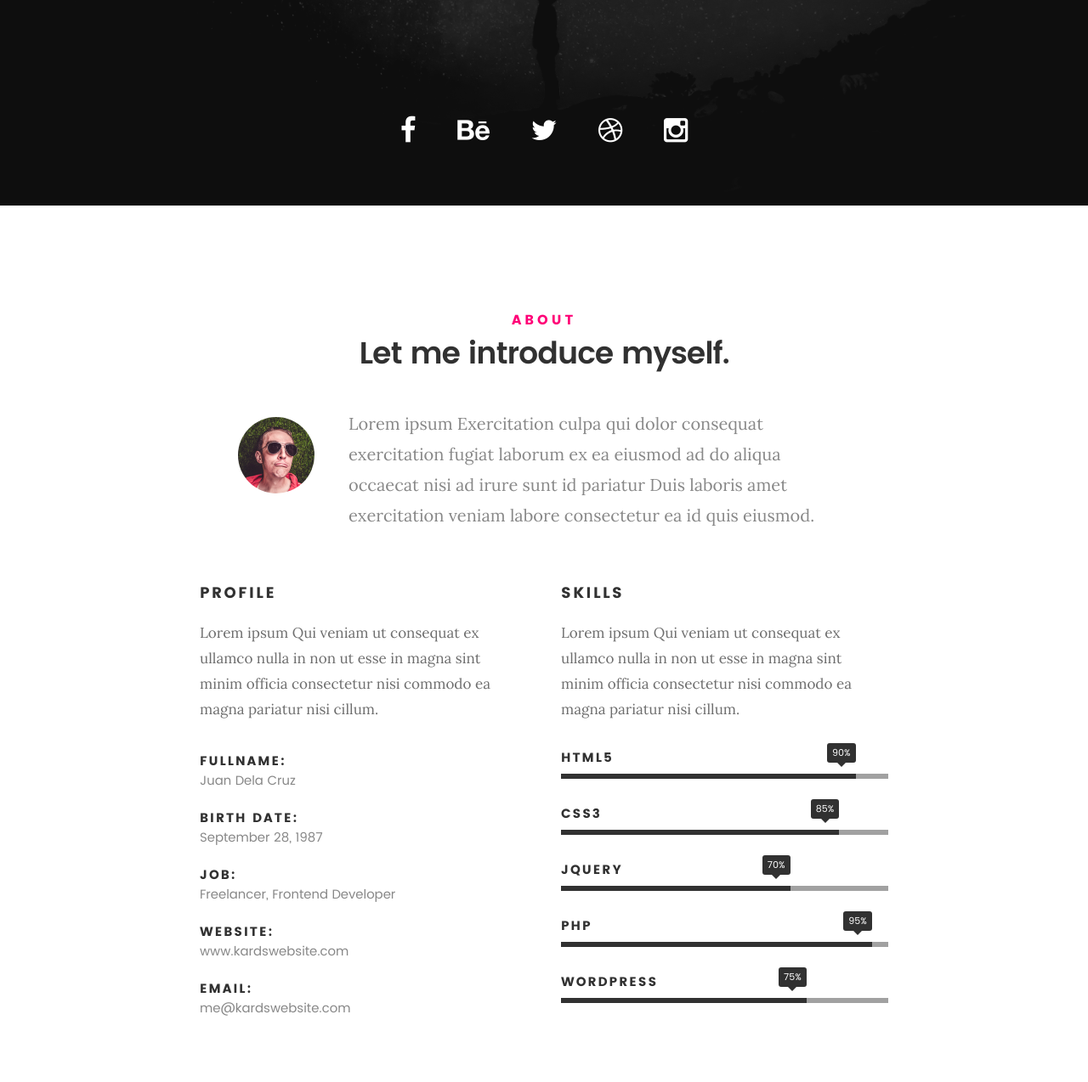
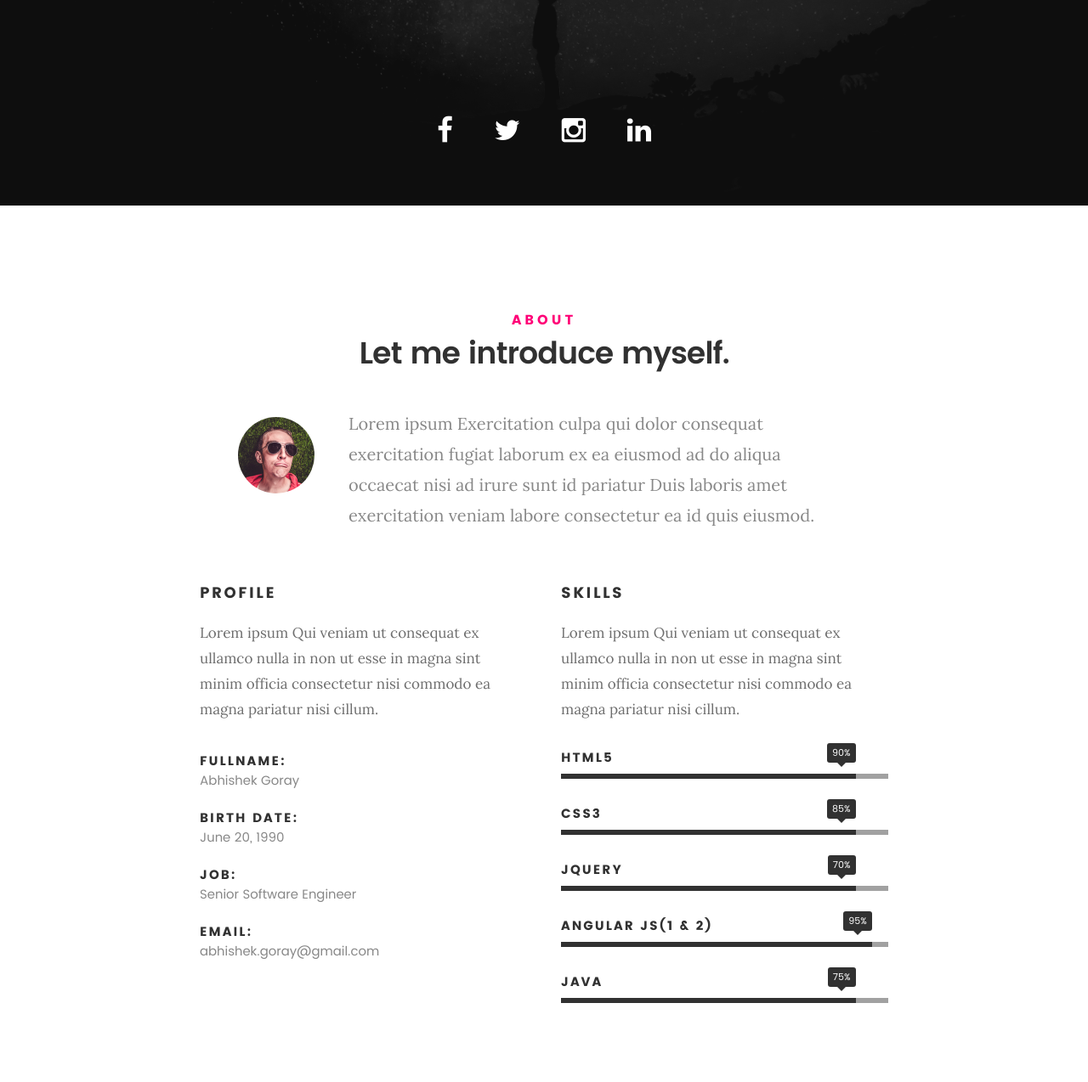
Before and after one commit to abhishek-g/abhishek-g.github.io, a plain HTML site: page index.html in a window 1280 px wide. Shown: the part 558-1832 px from the top of the page at 85% size. Drawn offline with Linux system fonts and the light colour scheme; files whose address does not match are found by name.

Commit message:
Social Links updated

```diff
--- a/index.html
+++ b/index.html
@@ -76,11 +76,13 @@
 		</div>
 		<!-- /intro-content -->
 		<ul class="intro-social">
-			<li><a href="#"><i class="fa fa-facebook"></i></a></li>
-			<li><a href="#"><i class="fa fa-behance"></i></a></li>
-			<li><a href="#"><i class="fa fa-twitter"></i></a></li>
-			<li><a href="#"><i class="fa fa-dribbble"></i></a></li>
+			<li><a href="https://www.facebook.com/abhishek.goray?fref=ts"><i class="fa fa-facebook"></i></a></li>
+			<!--<li><a href="#"><i class="fa fa-behance"></i></a></li>-->
+			<li><a href="https://twitter.com/AbhishekGoray"><i class="fa fa-twitter"></i></a></li>
+			<!--<li><a href="#"><i class="fa fa-dribbble"></i></a></li>-->
 			<li><a href="#"><i class="fa fa-instagram"></i></a></li>
+
+			<li><a href="https://in.linkedin.com/in/abhishek-goray-22a76b5b"><i class="fa fa-linkedin"></i></a></li>
 		</ul>
 		<!-- /intro-social -->
 	</section>
@@ -108,23 +110,23 @@
 				<ul class="info-list">
 					<li>
 						<strong>Fullname:</strong>
-						<span>Juan Dela Cruz</span>
+						<span>Abhishek Goray</span>
 					</li>
 					<li>
 						<strong>Birth Date:</strong>
-						<span>September 28, 1987</span>
+						<span>June 20, 1990</span>
 					</li>
 					<li>
 						<strong>Job:</strong>
-						<span>Freelancer, Frontend Developer</span>
+						<span>Senior Software Engineer</span>
 					</li>
-					<li>
+					<!--<li>
 						<strong>Website:</strong>
 						<span>www.kardswebsite.com</span>
-					</li>
+					</li>-->
 					<li>
 						<strong>Email:</strong>
-						<span>me@kardswebsite.com</span>
+						<span>abhishek.goray@gmail.com</span>
 					</li>
 				</ul>
 				<!-- /info-list -->
@@ -139,20 +141,20 @@
 						<strong>HTML5</strong>
 					</li>
 					<li>
-						<div class="progress percent85"><span>85%</span></div>
+						<div class="progress percent90"><span>85%</span></div>
 						<strong>CSS3</strong>
 					</li>
 					<li>
-						<div class="progress percent70"><span>70%</span></div>
+						<div class="progress percent90"><span>70%</span></div>
 						<strong>JQuery</strong>
 					</li>
 					<li>
 						<div class="progress percent95"><span>95%</span></div>
-						<strong>PHP</strong>
+						<strong>Angular Js(1 & 2)</strong>
 					</li>
 					<li>
-						<div class="progress percent75"><span>75%</span></div>
-						<strong>Wordpress</strong>
+						<div class="progress percent90"><span>75%</span></div>
+						<strong>Java</strong>
 					</li>
 				</ul>
 				<!-- /skill-bars -->
```
